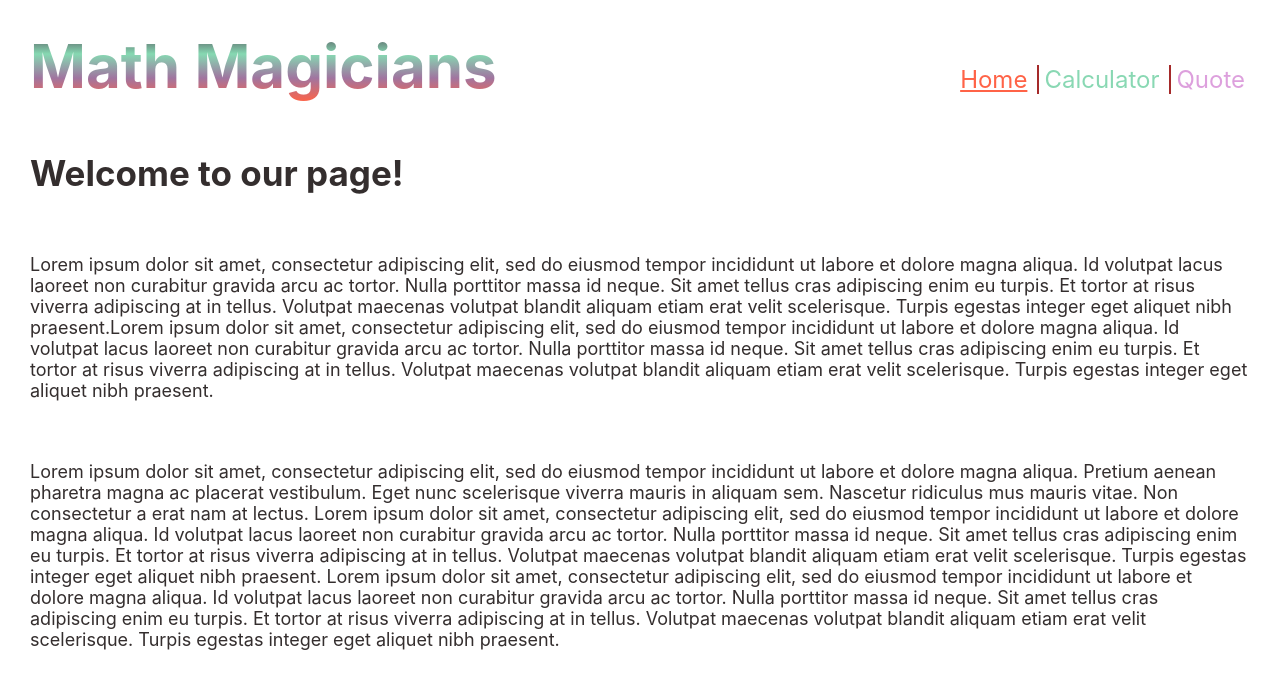
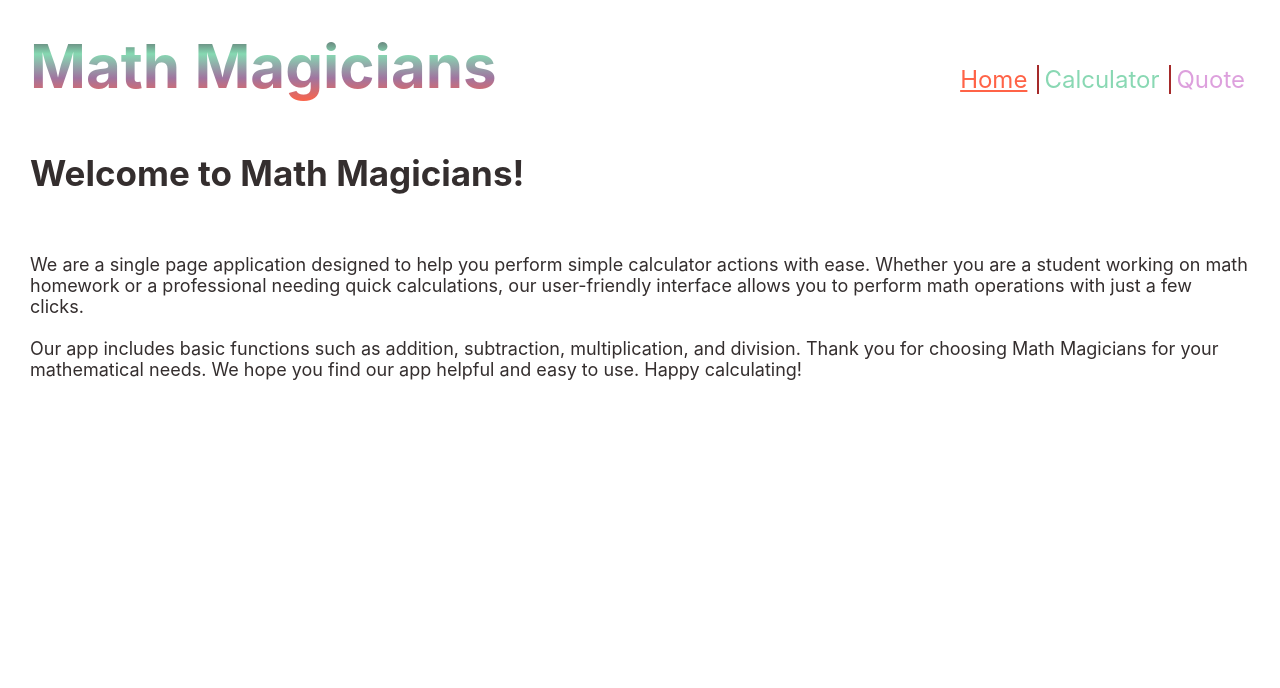
Before and after one commit to bengigo/math-magicians, a React (Create React App) app: page / in a window 1280 px wide. Shown: the top 688 px of the page. Built offline with nearby package versions, Linux system fonts and the light colour scheme.

Commit message:
Replace dummy text

```diff
--- a/src/components/Home.js
+++ b/src/components/Home.js
@@ -18,42 +18,21 @@ const Home = () => (
       </nav>
     </header>
     <div className="welcome-section">
-      <h2 className="welcome">Welcome to our page!</h2>
+      <h2 className="welcome">Welcome to Math Magicians!</h2>
       <p className="welcome">
-        Lorem ipsum dolor sit amet, consectetur adipiscing elit, sed do eiusmod
-        tempor incididunt ut labore et dolore magna aliqua. Id volutpat lacus
-        laoreet non curabitur gravida arcu ac tortor. Nulla porttitor massa id
-        neque. Sit amet tellus cras adipiscing enim eu turpis. Et tortor at
-        risus viverra adipiscing at in tellus. Volutpat maecenas volutpat
-        blandit aliquam etiam erat velit scelerisque. Turpis egestas integer
-        eget aliquet nibh praesent.Lorem ipsum dolor sit amet, consectetur
-        adipiscing elit, sed do eiusmod tempor incididunt ut labore et dolore
-        magna aliqua. Id volutpat lacus laoreet non curabitur gravida arcu ac
-        tortor. Nulla porttitor massa id neque. Sit amet tellus cras adipiscing
-        enim eu turpis. Et tortor at risus viverra adipiscing at in tellus.
-        Volutpat maecenas volutpat blandit aliquam etiam erat velit scelerisque.
-        Turpis egestas integer eget aliquet nibh praesent.
+        We are a single page application designed to
+        help you perform simple calculator actions with ease. Whether you are a
+        student working on math homework or a professional needing quick
+        calculations, our user-friendly interface allows you to perform math
+        operations with just a few clicks.
+        <br />
+        <br />
+        Our app includes basic functions such
+        as addition, subtraction, multiplication, and division. Thank you for
+        choosing Math Magicians for your mathematical needs. We hope you
+        find our app helpful and easy to use. Happy calculating!
       </p>
-      <p className="welcome">
-        Lorem ipsum dolor sit amet, consectetur adipiscing elit, sed do eiusmod
-        tempor incididunt ut labore et dolore magna aliqua. Pretium aenean
-        pharetra magna ac placerat vestibulum. Eget nunc scelerisque viverra
-        mauris in aliquam sem. Nascetur ridiculus mus mauris vitae. Non
-        consectetur a erat nam at lectus. Lorem ipsum dolor sit amet,
-        consectetur adipiscing elit, sed do eiusmod tempor incididunt ut labore
-        et dolore magna aliqua. Id volutpat lacus laoreet non curabitur gravida
-        arcu ac tortor. Nulla porttitor massa id neque. Sit amet tellus cras
-        adipiscing enim eu turpis. Et tortor at risus viverra adipiscing at in
-        tellus. Volutpat maecenas volutpat blandit aliquam etiam erat velit
-        scelerisque. Turpis egestas integer eget aliquet nibh praesent. Lorem
-        ipsum dolor sit amet, consectetur adipiscing elit, sed do eiusmod tempor
-        incididunt ut labore et dolore magna aliqua. Id volutpat lacus laoreet
-        non curabitur gravida arcu ac tortor. Nulla porttitor massa id neque.
-        Sit amet tellus cras adipiscing enim eu turpis. Et tortor at risus
-        viverra adipiscing at in tellus. Volutpat maecenas volutpat blandit
-        aliquam etiam erat velit scelerisque. Turpis egestas integer eget
-        aliquet nibh praesent.
-      </p>
+
     </div>
   </main>
 );
```
